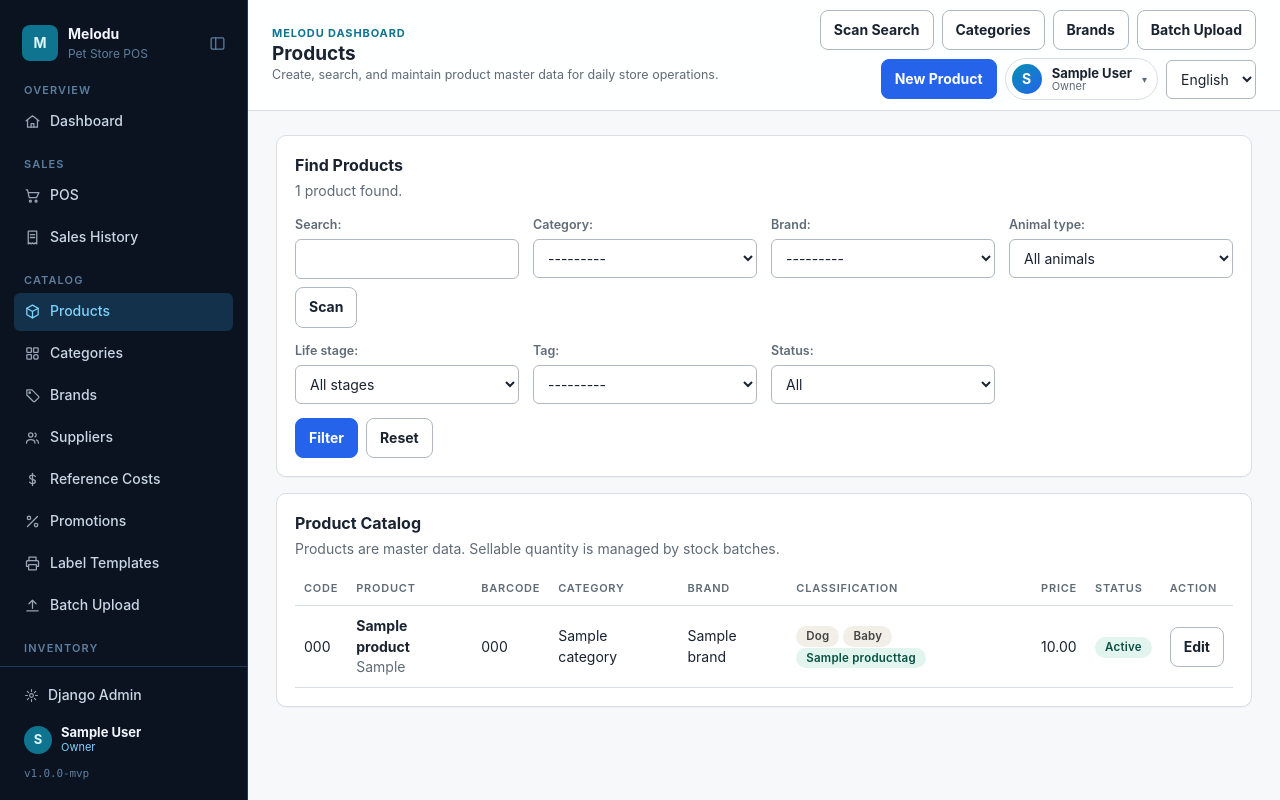
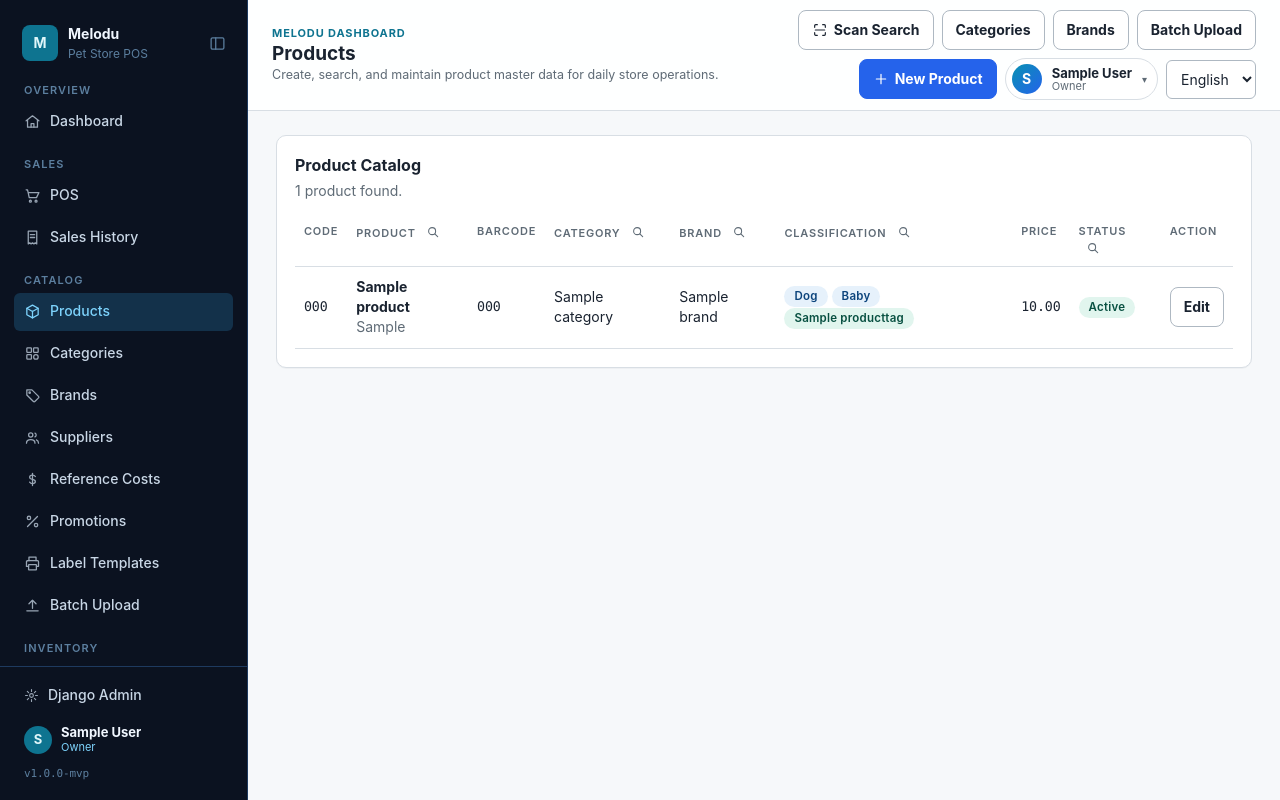
Before and after one commit to yemsidolla/mld-pos-system-mvp, a Django app: page /dashboard/products/ in a window 1280 px wide. Run offline with Django 5.2, Linux system fonts and the light colour scheme; a user stored in the database is signed in; data comes from the database, SQL or seed files in the repository; tables that the repository leaves empty hold one stand-in row (values such as "Sample post").

Commit message:
Apply column-filter pattern to the Products list page
First consumer of the DESIGN_SYSTEM column-filter components. ProductFilterForm
becomes fully multi-select (category/brand/tag as ModelMultipleChoiceField,
animal_type/life_stage/status as MultipleChoiceField, all CheckboxSelectMultiple);
the view filters with __in so values are OR within a column and AND across
columns, and builds the active-filter summary. New core/filters.querystring_without
powers the removable chips and Clear all (reused by later pages). The product
template drops the separate filter card for the active-filter bar plus funnel
headers (Product=text search, Category/Brand/Status=checkbox popovers,
Classification=grouped animal/stage/tag popover), and adopts mono codes/prices
and status pills. Existing single-value filter URLs still work; adds five tests
for multi-select OR, cross-column AND, and the active-filter bar.

Co-Authored-By: Claude Fable 5 <noreply@anthropic.com>

```diff
--- a/app/catalog/forms.py
+++ b/app/catalog/forms.py
@@ -13,21 +13,30 @@ class CatalogFilterForm(forms.Form):
 
 
 class ProductFilterForm(forms.Form):
+    """Column-header filters (DESIGN_SYSTEM §4.14). Every facet is multi-select,
+    so values combine as OR within a column and AND across columns; ``q`` stays a
+    free-text "contains" search on the Product column."""
+
     q = forms.CharField(label="Search", required=False)
-    category = forms.ModelChoiceField(queryset=Category.objects.none(), required=False)
-    brand = forms.ModelChoiceField(queryset=Brand.objects.none(), required=False)
-    animal_type = forms.ChoiceField(
-        choices=[("", "All animals")] + list(Product.AnimalType.choices),
+    category = forms.ModelMultipleChoiceField(
+        queryset=Category.objects.none(), required=False, widget=forms.CheckboxSelectMultiple
+    )
+    brand = forms.ModelMultipleChoiceField(
+        queryset=Brand.objects.none(), required=False, widget=forms.CheckboxSelectMultiple
+    )
+    animal_type = forms.MultipleChoiceField(
+        choices=Product.AnimalType.choices, required=False, widget=forms.CheckboxSelectMultiple
+    )
+    life_stage = forms.MultipleChoiceField(
+        choices=Product.LifeStage.choices, required=False, widget=forms.CheckboxSelectMultiple
+    )
+    tag = forms.ModelMultipleChoiceField(
+        queryset=ProductTag.objects.none(), required=False, widget=forms.CheckboxSelectMultiple
+    )
+    status = forms.MultipleChoiceField(
+        choices=(("active", "Active"), ("inactive", "Inactive")),
         required=False,
-    )
-    life_stage = forms.ChoiceField(
-        choices=[("", "All stages")] + list(Product.LifeStage.choices),
-        required=False,
-    )
-    tag = forms.ModelChoiceField(queryset=ProductTag.objects.none(), required=False)
-    status = forms.ChoiceField(
-        choices=(("", "All"), ("active", "Active"), ("inactive", "Inactive")),
-        required=False,
+        widget=forms.CheckboxSelectMultiple,
     )
 
     def __init__(self, *args, **kwargs):
--- a/app/catalog/views.py
+++ b/app/catalog/views.py
@@ -5,10 +5,12 @@ from django.db.models import Count, Q
 from django.http import JsonResponse
 from django.shortcuts import get_object_or_404, redirect, render
 from django.urls import reverse
+from django.utils.translation import gettext as _
 from django.views.decorators.http import require_POST
 
 from audit.models import AuditLog
 from audit.services import create_audit_log
+from core.filters import querystring_without
 from core.pagination import paginate
 from core.permissions import admin_required, can_manage_catalog, costs_required
 
@@ -35,9 +37,11 @@ QUICK_CREATE_FORMS = {
 
 
 def _apply_status_filter(queryset, status):
-    if status == "active":
+    # Accepts a single value (legacy callers) or a list (column filter).
+    selected = {status} if isinstance(status, str) else set(status or [])
+    if selected == {"active"}:
         return queryset.filter(is_active=True)
-    if status == "inactive":
+    if selected == {"inactive"}:
         return queryset.filter(is_active=False)
     return queryset
 
@@ -215,14 +219,15 @@ def product_list_view(request):
         .order_by("name", "product_code")
     )
 
+    active_filters = []
     if form.is_valid():
         query = form.cleaned_data.get("q")
-        category = form.cleaned_data.get("category")
-        brand = form.cleaned_data.get("brand")
-        animal_type = form.cleaned_data.get("animal_type")
-        life_stage = form.cleaned_data.get("life_stage")
-        tag = form.cleaned_data.get("tag")
-        status = form.cleaned_data.get("status")
+        categories = form.cleaned_data.get("category")
+        brands = form.cleaned_data.get("brand")
+        animal_types = form.cleaned_data.get("animal_type")
+        life_stages = form.cleaned_data.get("life_stage")
+        tags = form.cleaned_data.get("tag")
+        statuses = form.cleaned_data.get("status")
 
         if query:
             products = products.filter(
@@ -231,17 +236,42 @@ def product_list_view(request):
                 | Q(original_barcode__icontains=query)
                 | Q(tags__name__icontains=query)
             ).distinct()
-        if category:
-            products = products.filter(category=category)
-        if brand:
-            products = products.filter(brand=brand)
-        if animal_type:
-            products = products.filter(animal_type=animal_type)
-        if life_stage:
-            products = products.filter(life_stage=life_stage)
-        if tag:
-            products = products.filter(tags=tag)
-        products = _apply_status_filter(products, status)
+        if categories:
+            products = products.filter(category__in=categories)
+        if brands:
+            products = products.filter(brand__in=brands)
+        if animal_types:
+            products = products.filter(animal_type__in=animal_types)
+        if life_stages:
+            products = products.filter(life_stage__in=life_stages)
+        if tags:
+            products = products.filter(tags__in=tags).distinct()
+        products = _apply_status_filter(products, statuses)
+
+        # Active-filter summary bar (DESIGN_SYSTEM §4.15). One chip per column;
+        # its remove link drops that column's filter while keeping the rest.
+        animal_labels = dict(Product.AnimalType.choices)
+        stage_labels = dict(Product.LifeStage.choices)
+        status_labels = {"active": _("Active"), "inactive": _("Inactive")}
+
+        def chip(param, label, values):
+            if values:
+                active_filters.append(
+                    {
+                        "label": label,
+                        "values": list(values),
+                        "remove_url": querystring_without(request, param),
+                    }
+                )
+
+        if query:
+            chip("q", _("Search"), [query])
+        chip("category", _("Category"), [c.name for c in categories])
+        chip("brand", _("Brand"), [b.name for b in brands])
+        chip("animal_type", _("Animal"), [animal_labels.get(a, a) for a in animal_types])
+        chip("life_stage", _("Stage"), [stage_labels.get(s, s) for s in life_stages])
+        chip("tag", _("Tag"), [t.name for t in tags])
+        chip("status", _("Status"), [status_labels.get(s, s) for s in statuses])
 
     product_count = products.count()
     page_obj, querystring = paginate(request, products)
@@ -255,6 +285,8 @@ def product_list_view(request):
             "page_obj": page_obj,
             "querystring": querystring,
             "product_count": product_count,
+            "active_filters": active_filters,
+            "clear_url": request.path,
         },
     )
 
--- /dev/null
+++ b/app/templates/catalog/_col_filter.html
@@ -0,0 +1,22 @@
+{% load i18n melodu_icons %}
+{% comment %}
+Reusable column-filter funnel (DESIGN_SYSTEM §4.14) for a multi-select checkbox
+field. Expects:
+  field — a bound CheckboxSelectMultiple form field
+  title — popover heading text
+  clear_url — href that drops all filters (from the view context)
+Must sit inside the list page's GET <form> so Apply submits the whole filter set.
+{% endcomment %}
+<details class="col-filter {% if field.value %}is-active{% endif %}">
+    <summary aria-label="{{ title }}">{% icon "search" 14 %}</summary>
+    <div class="col-filter-pop">
+        <p class="col-filter-title">{{ title }}</p>
+        <div class="col-filter-options">
+            {% for choice in field %}<label>{{ choice.tag }} {{ choice.choice_label }}</label>{% endfor %}
+        </div>
+        <div class="col-filter-actions">
+            <button class="btn btn-primary" type="submit">{% trans "Apply" %}</button>
+            <a class="btn" href="{{ clear_url }}">{% trans "Clear" %}</a>
+        </div>
+    </div>
+</details>
--- a/app/templates/catalog/product_list.html
+++ b/app/templates/catalog/product_list.html
@@ -1,101 +1,117 @@
 {% extends "dashboard/base.html" %}
-{% load i18n %}
+{% load i18n melodu_icons %}
 
 {% block title %}{% trans "Products" %}{% endblock %}
 {% block page_title %}{% trans "Products" %}{% endblock %}
 {% block page_subtitle %}{% trans "Create, search, and maintain product master data for daily store operations." %}{% endblock %}
 {% block header_actions %}
-    <button class="btn" type="button" data-scan-target="#id_q" data-scan-context="products">{% trans "Scan Search" %}</button>
+    <button class="btn" type="button" data-scan-target="#id_q" data-scan-context="products">{% icon "scan" 16 %} {% trans "Scan Search" %}</button>
     <a class="btn" href="{% url 'category-list' %}">{% trans "Categories" %}</a>
     <a class="btn" href="{% url 'brand-list' %}">{% trans "Brands" %}</a>
     <a class="btn" href="{% url 'batch-upload' %}">{% trans "Batch Upload" %}</a>
-    <a class="btn btn-primary" href="{% url 'product-create' %}">{% trans "New Product" %}</a>
+    <a class="btn btn-primary" href="{% url 'product-create' %}">{% icon "plus" 16 %} {% trans "New Product" %}</a>
 {% endblock %}
 
 {% block content %}
 <section class="panel">
     <header class="panel-header">
         <div>
-            <h2>{% trans "Find Products" %}</h2>
+            <h2>{% trans "Product Catalog" %}</h2>
             <p>{% blocktrans count count=product_count %}{{ count }} product found.{% plural %}{{ count }} products found.{% endblocktrans %}</p>
         </div>
     </header>
-    <form class="form-stack" method="get">
-        <div class="form-grid">
-            {% for field in form %}
-                <div>
-                    {{ field.label_tag }}
-                    {% if field.name == "q" %}
-                        <div class="input-row">
-                            {{ field }}
-                            <button class="btn" type="button" data-scan-target="#id_q" data-scan-context="products">{% trans "Scan" %}</button>
-                        </div>
-                    {% else %}
-                        {{ field }}
-                    {% endif %}
-                    {{ field.errors }}
-                </div>
-            {% endfor %}
-        </div>
-        <div class="form-actions">
-            <button class="btn btn-primary" type="submit">{% trans "Filter" %}</button>
-            <a class="btn" href="{% url 'product-list' %}">{% trans "Reset" %}</a>
-        </div>
-    </form>
-</section>
 
-<section class="panel">
-    <header class="panel-header">
-        <div>
-            <h2>{% trans "Product Catalog" %}</h2>
-            <p>{% trans "Products are master data. Sellable quantity is managed by stock batches." %}</p>
-        </div>
-    </header>
-    <div class="table-scroll">
+    {% if active_filters %}
+    <div class="filter-bar">
+        <span class="filter-bar-label">{% icon "search" 13 %} {% trans "Showing" %}</span>
+        {% for f in active_filters %}
+            {% if not forloop.first %}<span class="filter-bar-join">{% trans "and" %}</span>{% endif %}
+            <span class="filter-chip">{{ f.label }}: {{ f.values|join:", " }}
+                <a href="{{ f.remove_url }}" aria-label="{% trans 'Remove filter' %}">{% icon "x" 13 %}</a></span>
+        {% endfor %}
+        <a class="filter-bar-clear" href="{{ clear_url }}">{% trans "Clear all" %}</a>
+    </div>
+    {% endif %}
+
+    <form method="get">
         <table class="data-table">
             <thead>
                 <tr>
                     <th>{% trans "Code" %}</th>
-                    <th>{% trans "Product" %}</th>
+                    <th class="has-filter">{% trans "Product" %}
+                        <details class="col-filter {% if form.q.value %}is-active{% endif %}">
+                            <summary aria-label="{% trans 'Search products' %}">{% icon "search" 14 %}</summary>
+                            <div class="col-filter-pop">
+                                <p class="col-filter-title">{% trans "Search name, code, or barcode" %}</p>
+                                <input class="col-filter-search" id="id_q" type="text" name="q" value="{{ form.q.value|default:'' }}" placeholder="{% trans 'Contains…' %}">
+                                <div class="col-filter-actions">
+                                    <button class="btn btn-primary" type="submit">{% trans "Apply" %}</button>
+                                    <a class="btn" href="{{ clear_url }}">{% trans "Clear" %}</a>
+                                </div>
+                            </div>
+                        </details>
+                    </th>
                     <th>{% trans "Barcode" %}</th>
-                    <th>{% trans "Category" %}</th>
-                    <th>{% trans "Brand" %}</th>
-                    <th>{% trans "Classification" %}</th>
+                    <th class="has-filter">{% trans "Category" %}{% include "catalog/_col_filter.html" with field=form.category title=_("Filter: Category") %}</th>
+                    <th class="has-filter">{% trans "Brand" %}{% include "catalog/_col_filter.html" with field=form.brand title=_("Filter: Brand") %}</th>
+                    <th class="has-filter">{% trans "Classification" %}
+                        <details class="col-filter {% if form.animal_type.value or form.life_stage.value or form.tag.value %}is-active{% endif %}">
+                            <summary aria-label="{% trans 'Filter classification' %}">{% icon "search" 14 %}</summary>
+                            <div class="col-filter-pop">
+                                <p class="col-filter-title">{% trans "Animal" %}</p>
+                                <div class="col-filter-options">
+                                    {% for choice in form.animal_type %}<label>{{ choice.tag }} {{ choice.choice_label }}</label>{% endfor %}
+                                </div>
+                                <p class="col-filter-title" style="margin-top:8px;">{% trans "Life stage" %}</p>
+                                <div class="col-filter-options">
+                                    {% for choice in form.life_stage %}<label>{{ choice.tag }} {{ choice.choice_label }}</label>{% endfor %}
+                                </div>
+                                <p class="col-filter-title" style="margin-top:8px;">{% trans "Tag" %}</p>
+                                <div class="col-filter-options">
+                                    {% for choice in form.tag %}<label>{{ choice.tag }} {{ choice.choice_label }}</label>{% endfor %}
+                                </div>
+                                <div class="col-filter-actions">
+                                    <button class="btn btn-primary" type="submit">{% trans "Apply" %}</button>
+                                    <a class="btn" href="{{ clear_url }}">{% trans "Clear" %}</a>
+                                </div>
+                            </div>
+                        </details>
+                    </th>
                     <th>{% trans "Price" %}</th>
-                    <th>{% trans "Status" %}</th>
+                    <th class="has-filter">{% trans "Status" %}{% include "catalog/_col_filter.html" with field=form.status title=_("Filter: Status") %}</th>
                     <th>{% trans "Action" %}</th>
                 </tr>
             </thead>
             <tbody>
             {% for product in products %}
                 <tr>
-                    <td>{{ product.product_code }}</td>
+                    <td class="mono">{{ product.product_code }}</td>
                     <td><strong>{{ product.name }}</strong><br><span class="muted">{{ product.unit }}</span></td>
-                    <td>{{ product.original_barcode|default:"-" }}</td>
+                    <td class="mono">{{ product.original_barcode|default:"-" }}</td>
                     <td>{{ product.category|default:"-" }}</td>
                     <td>{{ product.brand|default:"-" }}</td>
                     <td>
-                        {% if product.animal_type %}<span class="badge">{{ product.get_animal_type_display }}</span>{% endif %}
-                        {% if product.life_stage %}<span class="badge">{{ product.get_life_stage_display }}</span>{% endif %}
-                        {% for tag in product.tags.all %}<span class="badge badge-success">{{ tag.name }}</span>{% endfor %}
+                        {% if product.animal_type %}<span class="pill pill-info">{{ product.get_animal_type_display }}</span>{% endif %}
+                        {% if product.life_stage %}<span class="pill pill-info">{{ product.get_life_stage_display }}</span>{% endif %}
+                        {% for tag in product.tags.all %}<span class="pill pill-success">{{ tag.name }}</span>{% endfor %}
                         {% if not product.animal_type and not product.life_stage and not product.tags.all %}-{% endif %}
                     </td>
-                    <td>{{ product.default_selling_price }}</td>
+                    <td class="mono">{{ product.default_selling_price }}</td>
                     <td>
                         {% if product.is_active %}
-                            <span class="badge badge-success">{% trans "Active" %}</span>
+                            <span class="pill pill-success">{% trans "Active" %}</span>
                         {% else %}
-                            <span class="badge badge-danger">{% trans "Inactive" %}</span>
+                            <span class="pill pill-danger">{% trans "Inactive" %}</span>
                         {% endif %}
                     </td>
                     <td><a class="btn" href="{% url 'product-edit' product.id %}">{% trans "Edit" %}</a></td>
                 </tr>
             {% empty %}
-                <tr><td colspan="9" class="empty-cell">{% trans "No products found." %}</td></tr>
+                <tr><td colspan="9" class="empty-cell">{% trans "No products match these filters." %}</td></tr>
             {% endfor %}
             </tbody>
         </table>
-    </div>
+    </form>
     {% include "dashboard/_pagination.html" %}
 </section>
 {% endblock %}
```
Also changed, not shown: app/catalog/tests.py (+46 -0 lines), app/core/filters.py (added, +18 -0 lines).
